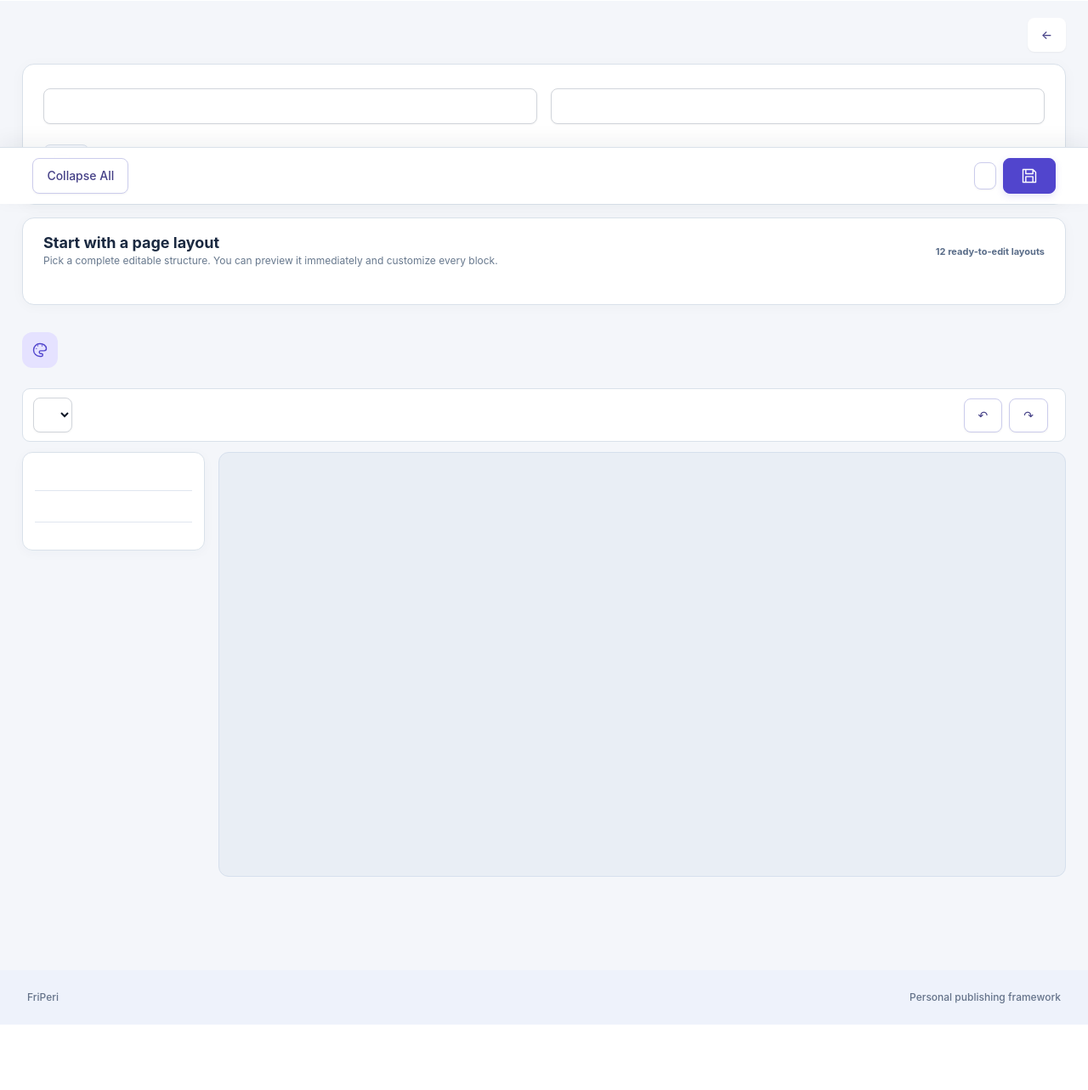
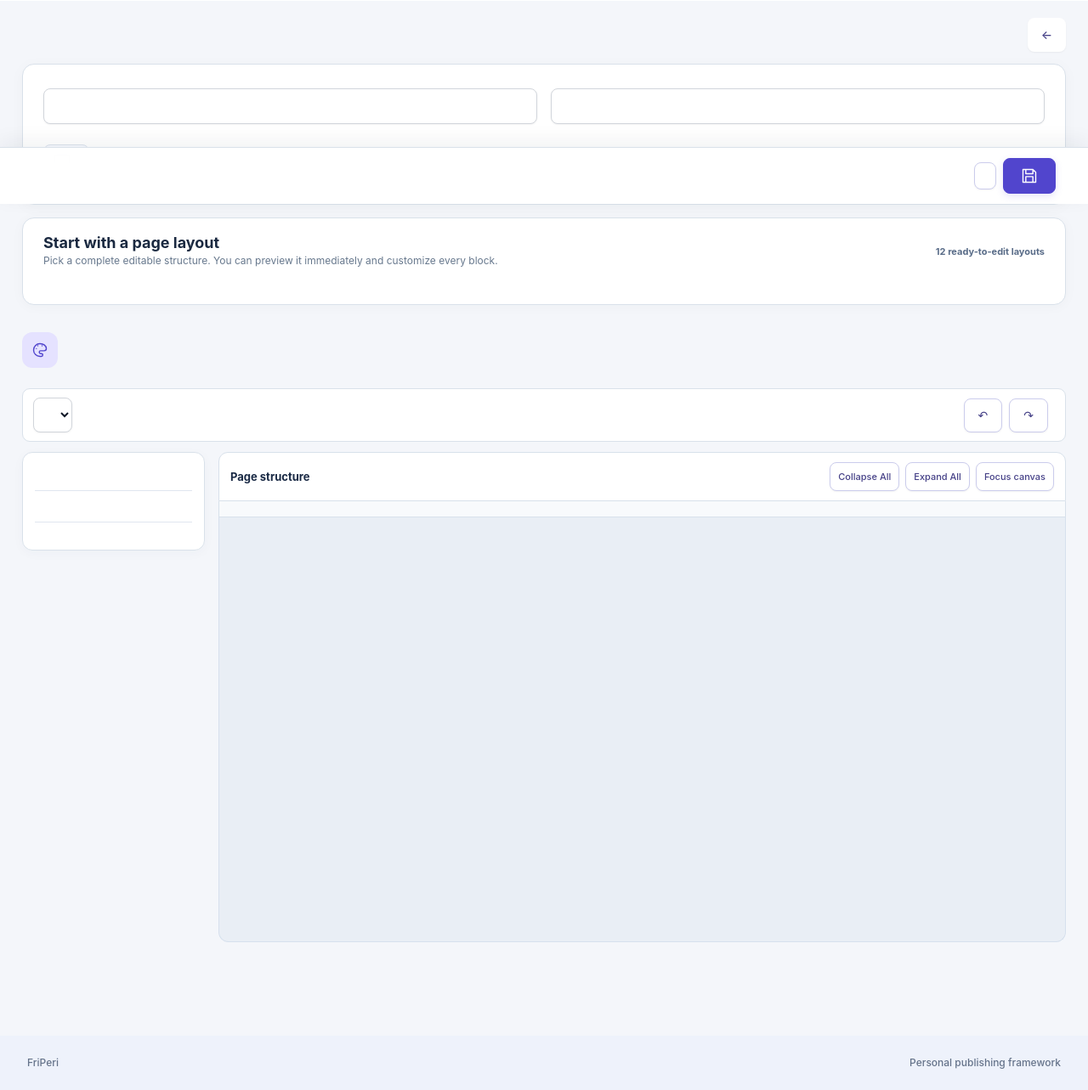
Before and after one commit to tanerim/FriPeri, a Python web app: template templates/admin/page.html in a window 1280 px wide. Shown: the part 560-1843 px from the top of the page at 85% size. Before the commit the page ends 1766 px from the top, so only its background shows below. Run offline with Jinja, Linux system fonts and the light colour scheme; the template is opened without the code that fills it, so the values that code supplies are empty; style sheets or scripts are compiled from the project's sources.

Commit message:
Improve Page Builder with distinct themed sections, explicit collapse controls and section map

```diff
--- a/static/page-builder-refresh.css
+++ b/static/page-builder-refresh.css
@@ -140,3 +140,59 @@
 .hyperui-admin .page-builder-refresh #builder-canvas .builder-block[data-editor-section=true] > .builder-block-header .builder-block-name{
   color:color-mix(in srgb,var(--editor-section-accent,#286e7a) 55%, #28344b);
 }
+
+/* Editor Section palette: substantial separation while preserving theme identity.
+   Background uses ~16% palette tint; colored edge and number are stronger.
+   These selectors never affect public page sections. */
+.hyperui-admin .page-builder-refresh #builder-canvas .builder-block[data-editor-section=true] > .builder-block-header{
+  background:color-mix(in srgb,var(--editor-section-accent,#286e7a) 16%, #ffffff);
+  border-inline-start:5px solid var(--editor-section-accent,#286e7a);
+}
+.hyperui-admin .page-builder-refresh #builder-canvas .builder-block[data-editor-section=true] > .builder-block-header .builder-block-name{
+  color:color-mix(in srgb,var(--editor-section-accent,#286e7a) 56%, #142536);
+  font-weight:800;
+}
+/* Workspace controls are intentionally inside the workspace rather than
+   the fixed publishing footer, so they stay visible near the canvas. */
+.hyperui-admin .page-builder-refresh .builder-workspace-tools{
+ display:flex;justify-content:space-between;align-items:center;flex-wrap:wrap;
+ gap:10px;padding:11px 13px;border:1px solid #d8e1eb;
+ border-radius:11px 11px 0 0;background:#fff;
+}
+.hyperui-admin .page-builder-refresh .builder-workspace-tools-main{display:flex;align-items:center;gap:9px;flex-wrap:wrap}
+.hyperui-admin .page-builder-refresh .builder-workspace-tools-main strong{font-size:13px;color:#1a2a45}
+.hyperui-admin .page-builder-refresh #builder-structure-count{font-size:11px;color:#62728a}
+.hyperui-admin .page-builder-refresh .builder-workspace-tool-buttons{display:flex;flex-wrap:wrap;align-items:center;gap:7px}
+.hyperui-admin .page-builder-refresh .builder-workspace-tool-buttons button{font-size:11px;min-height:32px;padding:6px 9px}
+.hyperui-admin .page-builder-refresh .builder-section-map{
+ display:flex;flex-wrap:nowrap;overflow-x:auto;gap:7px;padding:9px 12px;
+ background:#f8fafc;border-inline:1px solid #d8e1eb;border-bottom:1px solid #d8e1eb;
+ scrollbar-width:thin;max-width:100%;
+}
+.hyperui-admin .page-builder-refresh .builder-section-jump{
+ display:inline-flex;align-items:center;flex:none;gap:7px;
+ padding:6px 10px;border:1px solid #d5deeb;background:#fff;
+ border-radius:9px;color:#34435d;font-size:11px;cursor:pointer;max-width:230px;
+}
+.hyperui-admin .page-builder-refresh .builder-section-jump span:last-child{overflow:hidden;text-overflow:ellipsis;white-space:nowrap}
+.hyperui-admin .page-builder-refresh .builder-section-jump:hover{border-color:#8299bf;background:#f0f5fb}
+.hyperui-admin .page-builder-refresh .builder-section-jump:focus-visible{outline:2px solid #6366f1;outline-offset:2px}
+.hyperui-admin .page-builder-refresh .builder-section-dot{
+ flex:none;width:10px;height:10px;border-radius:50%;
+ box-shadow:0 0 0 1px #0002;
+}
+.hyperui-admin .page-builder-refresh .builder-map-empty{font-size:11px;color:#6b7890}
+.hyperui-admin .page-builder-refresh .builder-workspace #builder-canvas{
+ border-radius:0 0 12px 12px;border-top:0;
+}
+.hyperui-admin .page-builder-refresh .builder-layout.is-focus-mode{
+ grid-template-columns:minmax(0,1fr);
+}
+.hyperui-admin .page-builder-refresh .builder-layout.is-focus-mode > .builder-palette{display:none}
+.hyperui-admin .page-builder-refresh .builder-layout.is-focus-mode .builder-workspace{width:100%}
+@media(max-width:700px){
+ .hyperui-admin .page-builder-refresh .builder-workspace-tools{align-items:flex-start}
+ .hyperui-admin .page-builder-refresh .builder-workspace-tool-buttons{width:100%}
+}
+/* Earlier template cards remained visually identical at 1%; keep the theme
+   accents only in the editor, and never force Section content backgrounds. */
--- a/templates/admin/custom_home.html
+++ b/templates/admin/custom_home.html
@@ -6,7 +6,7 @@
 {% if builder_page|default('home') != 'post' %}
     <header class="settings-page-header">
       <div><h2 id="custom-home-title"><span class="page-heading-icon">{{ icon('design') }}</span>{{ t(lang, 'admin.pages' if builder_page|default('home') == 'page' else ('admin.about' if builder_page|default('home') == 'about' else 'admin.custom_home')) }}</h2><p>{{ t(lang, 'builder.intro') }}</p></div>
-      <div class="builder-actions">{% if builder_page|default('home') != 'post' %}<button type="button" class="admin-secondary" id="builder-collapse-all" aria-expanded="true" aria-controls="builder-canvas">Collapse All</button>{% endif %}<button type="button" class="admin-secondary" id="builder-preview">{{ t(lang, 'common.preview') }}</button><button type="button" class="settings-primary" id="builder-save">{{ icon('save') }}{{ t(lang, 'builder.publish') }}</button></div>
+      <div class="builder-actions"><button type="button" class="admin-secondary" id="builder-preview">{{ t(lang, 'common.preview') }}</button><button type="button" class="settings-primary" id="builder-save">{{ icon('save') }}{{ t(lang, 'builder.publish') }}</button></div>
     </header>
 {% endif %}
     <noscript><p class="error">{{ t(lang, 'builder.javascript') }}</p></noscript>
@@ -24,7 +24,22 @@
         <hr /><button type="button" class="admin-secondary" id="builder-starter" {% if builder_page|default('home') != 'post' %}hidden{% endif %}>{{ t(lang, 'builder.starter') }}</button>
         <p class="builder-help">{{ t(lang, 'builder.media_help') }}</p>
       </aside>
-      <div class="builder-workspace"><div id="builder-canvas" class="builder-canvas" style="--color-accent: {{ design_vars.color_accent_primary }}; --color-nav: {{ design_vars.color_nav }}; --color-nav-hover: {{ design_vars.color_nav_hover }}; --color-feature-bg: {{ design_vars.color_feature_bg }}; --color-feature-text: {{ design_vars.color_feature_text }}; --color-accent-secondary: {{ design_vars.color_accent_secondary }}; --color-page-bg: {{ design_vars.color_page_bg }}; --color-feature-border: {{ design_vars.color_feature_border }};"></div></div>
+      <div class="builder-workspace">
+        {% if builder_page|default('home') != 'post' %}
+        <div class="builder-workspace-tools" role="toolbar" aria-label="Page builder tools">
+          <div class="builder-workspace-tools-main">
+            <strong>Page structure</strong>
+            <span id="builder-structure-count" aria-live="polite"></span>
+          </div>
+          <div class="builder-workspace-tool-buttons">
+            <button type="button" class="admin-secondary" id="builder-collapse-all" aria-controls="builder-canvas">Collapse All</button>
+            <button type="button" class="admin-secondary" id="builder-expand-all" aria-controls="builder-canvas">Expand All</button>
+            <button type="button" class="admin-secondary" id="builder-focus" aria-pressed="false" aria-controls="builder-canvas">Focus canvas</button>
+          </div>
+        </div>
+        <nav class="builder-section-map" id="builder-section-map" aria-label="Jump to page section"></nav>
+        {% endif %}
+        <div id="builder-canvas" class="builder-canvas" style="--color-accent: {{ design_vars.color_accent_primary }}; --color-nav: {{ design_vars.color_nav }}; --color-nav-hover: {{ design_vars.color_nav_hover }}; --color-feature-bg: {{ design_vars.color_feature_bg }}; --color-feature-text: {{ design_vars.color_feature_text }}; --color-accent-secondary: {{ design_vars.color_accent_secondary }}; --color-page-bg: {{ design_vars.color_page_bg }}; --color-feature-border: {{ design_vars.color_feature_border }}; --color-separator-1: {{ design_vars.color_separator_1 }}; --color-separator-2: {{ design_vars.color_separator_2 }}; --color-separator-3: {{ design_vars.color_separator_3 }};"></div></div>
     </div>
   <dialog id="builder-remove-dialog" aria-labelledby="builder-remove-title" aria-describedby="builder-remove-help">
     <h2 id="builder-remove-title">{{ t(lang, 'builder.remove_block_title') }}</h2>
```
Also changed, not shown: static/home-builder.js.
